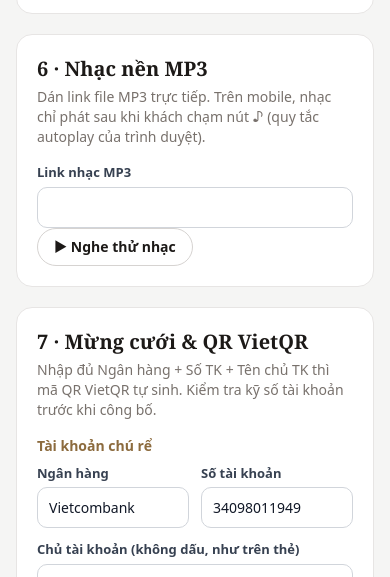
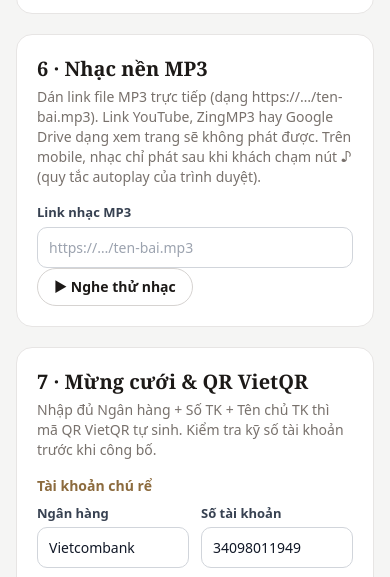
Before and after one commit to DrTeemo1998/wedding-card-builder, a plain HTML site: page index.html in a window 390 px wide. Shown: the part 6819-7396 px from the top of the page. Drawn offline with nearby package versions, Linux system fonts and the light colour scheme.

Commit message:
feat(dev): them canh bao nhac MP3 + font chu cho mau moi

```diff
--- a/index.html
+++ b/index.html
@@ -6,6 +6,7 @@
 <title>Wedding Card Builder — Tạo thiệp cưới online</title>
 <meta name="description" content="Admin Builder tạo thiệp cưới online: nhập liệu, xem trước trực tiếp, xuất file HTML độc lập hoặc đẩy lên GitHub Pages cho khách.">
 <script src="https://cdn.tailwindcss.com"></script>
+<link rel="stylesheet" href="https://fonts.googleapis.com/css2?family=Playfair+Display:wght@500;700&family=Cormorant+Garamond:wght@500;600&family=Great+Vibes&display=swap">
 <link rel="stylesheet" href="assets/css/style.css">
 <style id="previewStyle"></style>
 </head>
@@ -108,8 +109,9 @@
 
       <section class="bg-white rounded-2xl border border-stone-200 p-5">
         <h2 class="font-serif text-xl font-bold mb-1">6 · Nhạc nền MP3</h2>
-        <p class="text-sm text-stone-500 mb-4">Dán link file MP3 trực tiếp. Trên mobile, nhạc chỉ phát sau khi khách chạm nút ♪ (quy tắc autoplay của trình duyệt).</p>
-        <div class="field"><label>Link nhạc MP3</label><input data-bind="musicUrl" type="url"></div>
+        <p class="text-sm text-stone-500 mb-4">Dán link file MP3 trực tiếp (dạng https://…/ten-bai.mp3). Link YouTube, ZingMP3 hay Google Drive dạng xem trang sẽ không phát được. Trên mobile, nhạc chỉ phát sau khi khách chạm nút ♪ (quy tắc autoplay của trình duyệt).</p>
+        <div class="field"><label>Link nhạc MP3</label><input data-bind="musicUrl" type="url" placeholder="https://…/ten-bai.mp3"></div>
+        <p id="musicWarn" class="text-xs mt-2" style="color:#B91C1C" hidden></p>
         <button id="btnTestMusic" type="button" class="px-4 py-2 rounded-full border border-stone-300 text-sm font-semibold">▶ Nghe thử nhạc</button>
       </section>
 
```
